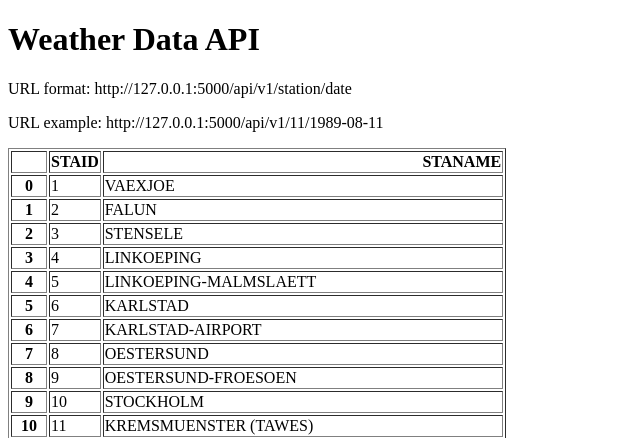
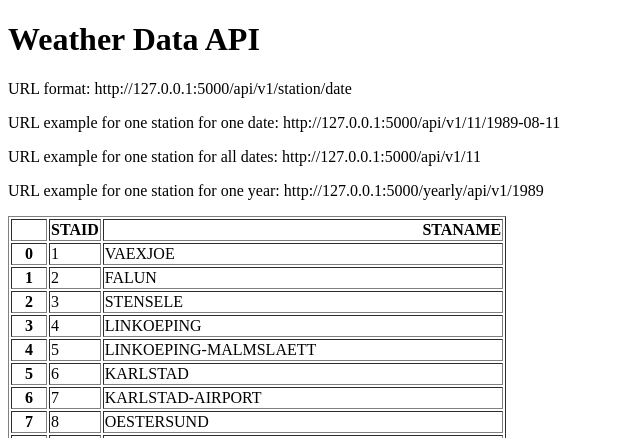
Before and after one commit to karentrasporte/app6-weather-api, a Flask app: page / in a window 1280 px wide. Shown: the top 438 px of the page, without its empty margins (0-640 px from the left). Run offline with Flask 3, Linux system fonts and the light colour scheme; parts of the project's set-up code (start-up, migrations or seed data) failed here and were passed over.

Commit message:
Added endpoint to get all weather data fora specific station and to get weather for a station for a specific year

```diff
--- a/main.py
+++ b/main.py
@@ -23,5 +23,24 @@ def about(station, date):
     return {"station": station, "date": date, "temperature": temperature}
 
 
+@app.route("/api/v1/<station>")
+def all_data(station):
+    filename = "data_small/TG_STAID" + str(station).zfill(6) + ".txt"
+    df = pd.read_csv(filename, skiprows=20, parse_dates=["    DATE"])
+    result = df.to_dict(orient="records")
+    return result
+
+
+@app.route("/yearly/api/v1/<station>/<year>")
+def yearly(station, year):
+    filename = "data_small/TG_STAID" + str(station).zfill(6) + ".txt"
+    df = pd.read_csv(filename, skiprows=20)
+    df["    DATE"] = df["    DATE"].astype(str)
+    result = df[df["    DATE"].str.startswith(str(year))].to_dict(orient="records")
+    return result
+
+
+
+
 if __name__ == "__main__":
-    app.run(debug=True, port=5001)
+    app.run(debug=True,port=5001)
--- a/templates/home.html
+++ b/templates/home.html
@@ -7,7 +7,9 @@
 <body>
 <h1>Weather Data API</h1>
 <p>URL format: http://127.0.0.1:5000/api/v1/station/date</p>
-<p>URL example: http://127.0.0.1:5000/api/v1/11/1989-08-11</p>
+<p>URL example for one station for one date: http://127.0.0.1:5000/api/v1/11/1989-08-11</p>
+<p>URL example for one station for all dates: http://127.0.0.1:5000/api/v1/11</p>
+<p>URL example for one station for one year: http://127.0.0.1:5000/yearly/api/v1/1989</p>
 <p>{{data|safe}}</p>
 </body>
 </html>
```
